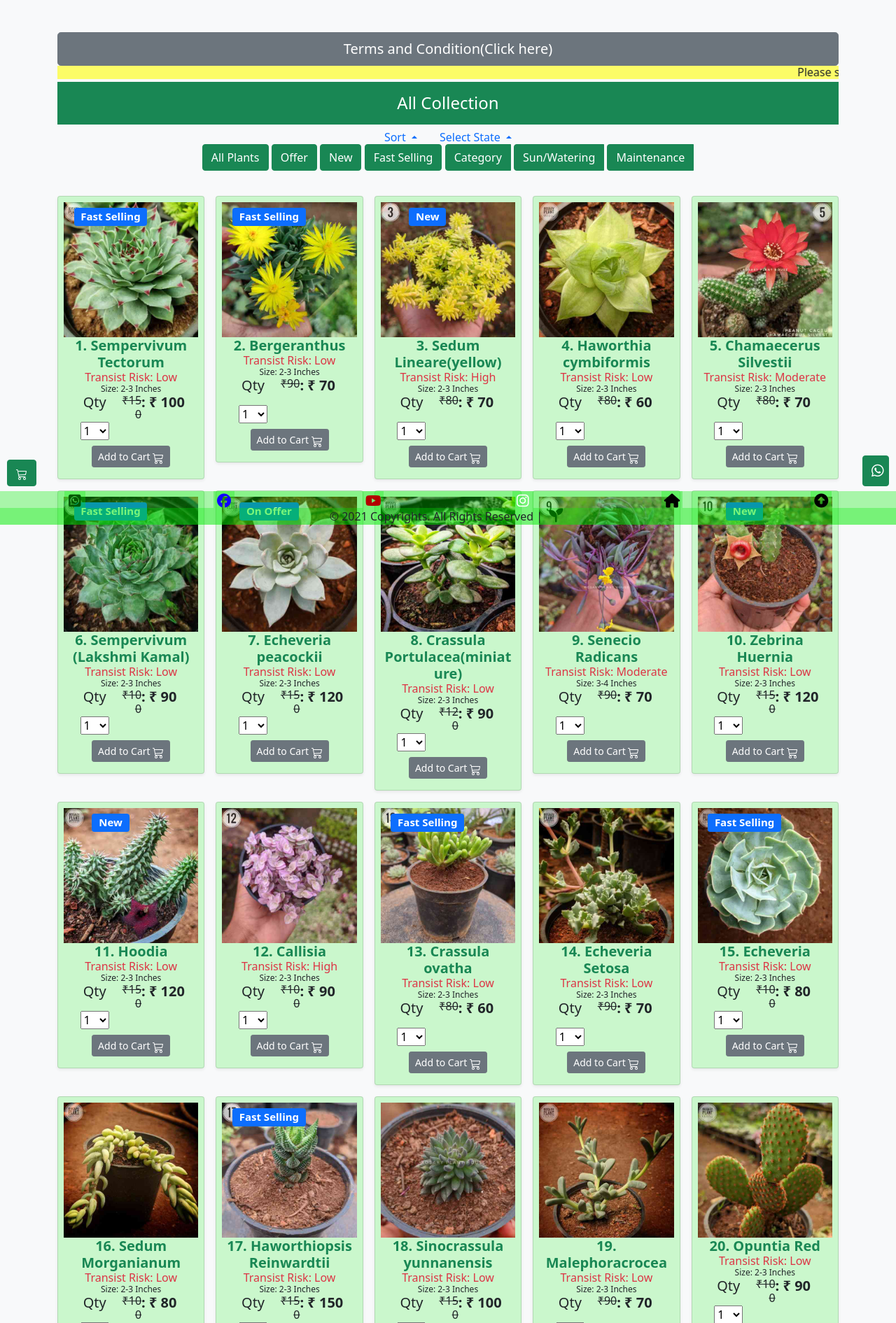
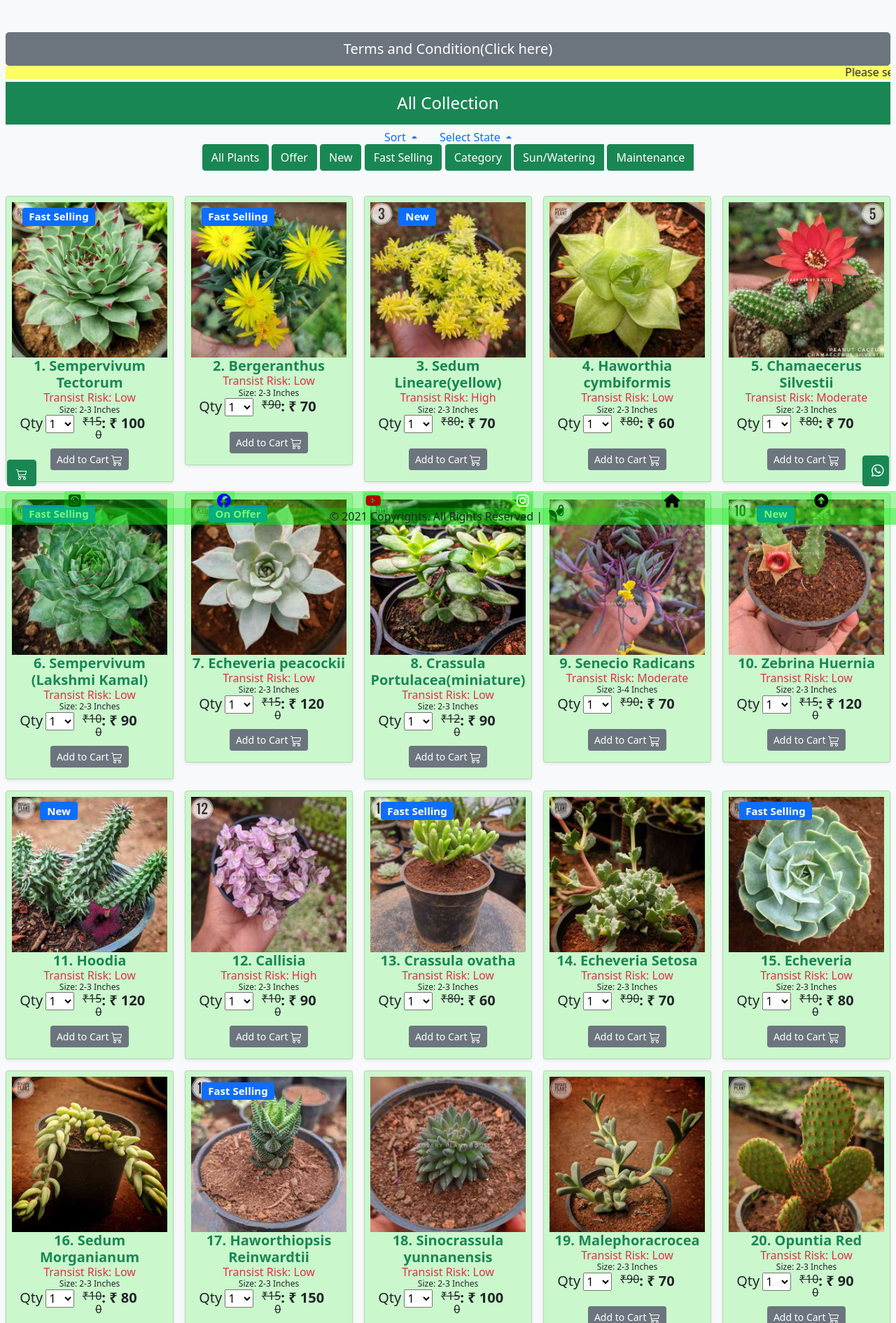
Before and after one commit to sshibinthomass/Rosary-website, a Django app: page / in a window 1280 px wide. Shown: the part 50-1941 px from the top of the page at 70% size. Run offline with Django 3.2, Linux system fonts and the light colour scheme; data comes from the database, SQL or seed files in the repository; some libraries are stand-ins or nearby versions.

Commit message:
container

```diff
--- a/templates/store/home.html
+++ b/templates/store/home.html
@@ -4,7 +4,7 @@
 {% block content %}
 <main>
   <div class="album py-5 bg-light">
-    <div class="container mt-5">
+    <div class="mx-2 mt-5">
       <div class="h6 mb-0 text-center">
         <div>
           <button
```
